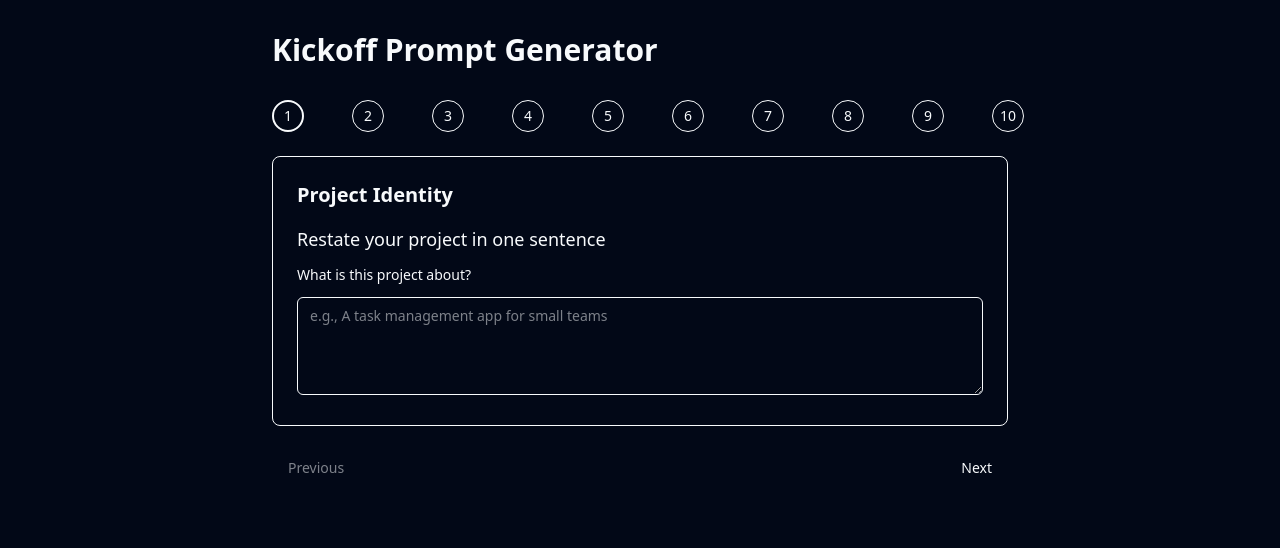
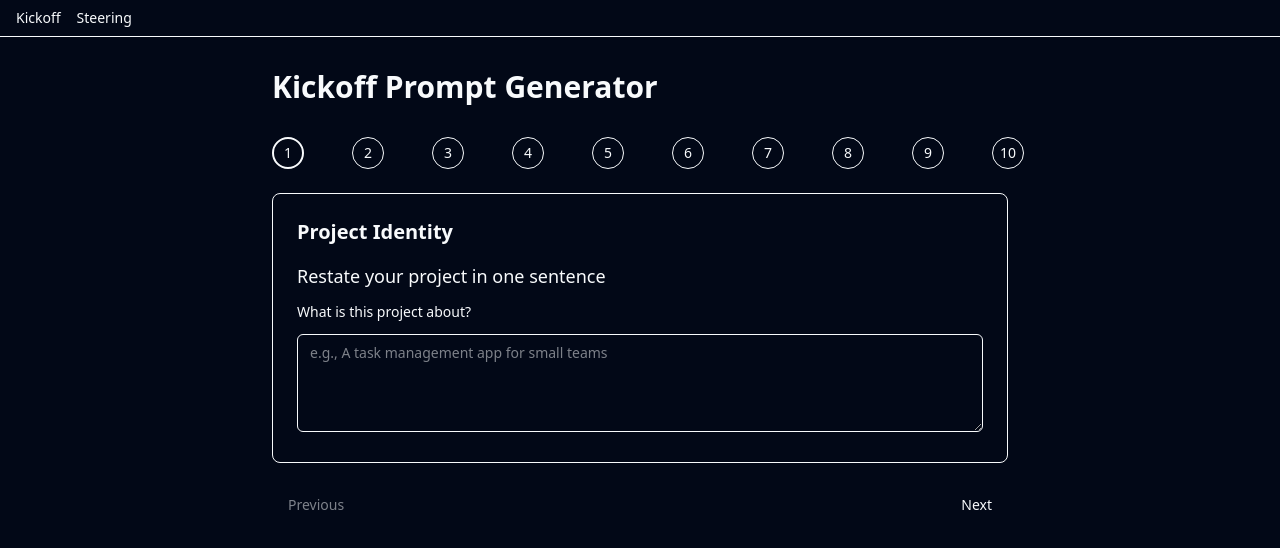
Before and after one commit to mathisen99/BetterKiroPrompts, a React app in the folder frontend/: page / in a window 1280 px wide. Shown: the top 548 px of the page. Built offline with nearby package versions, Linux system fonts and the light colour scheme; the HTML template or start-up script is replaced by a standard one.

Commit message:
feat: add navigation between Kickoff and Steering pages
- Add nav bar with page switching buttons
- Import and render SteeringPage conditionally

```diff
--- a/frontend/src/App.tsx
+++ b/frontend/src/App.tsx
@@ -1,7 +1,22 @@
+import { useState } from 'react'
 import { KickoffPage } from './pages/KickoffPage'
+import { SteeringPage } from './pages/SteeringPage'
 
 function App() {
-  return <KickoffPage />
+  const [page, setPage] = useState<'kickoff' | 'steering'>('kickoff')
+
+  return (
+    <div>
+      <nav className="border-b border-border bg-card px-4 py-2">
+        <div className="container mx-auto flex gap-4">
+          <button onClick={() => setPage('kickoff')} className={`text-sm ${page === 'kickoff' ? 'text-primary font-medium' : 'text-muted-foreground'}`}>Kickoff</button>
+          <button onClick={() => setPage('steering')} className={`text-sm ${page === 'steering' ? 'text-primary font-medium' : 'text-muted-foreground'}`}>Steering</button>
+        </div>
+      </nav>
+      {page === 'kickoff' && <KickoffPage />}
+      {page === 'steering' && <SteeringPage />}
+    </div>
+  )
 }
 
 export default App
```
Also changed, not shown: 1 other file (tests, documents, lock files or other folders).
